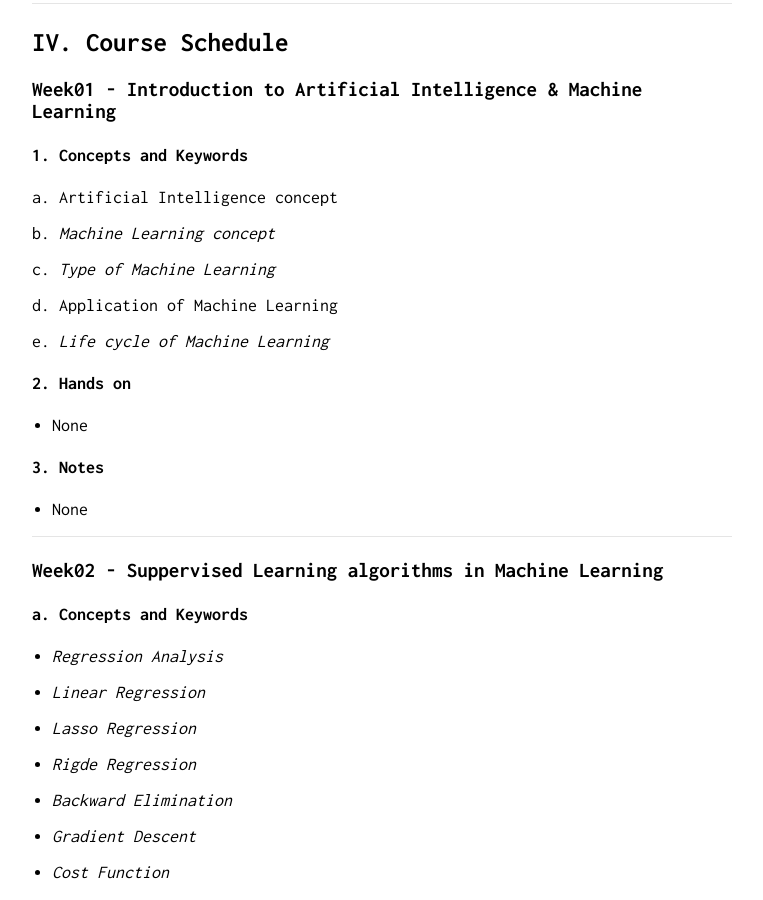
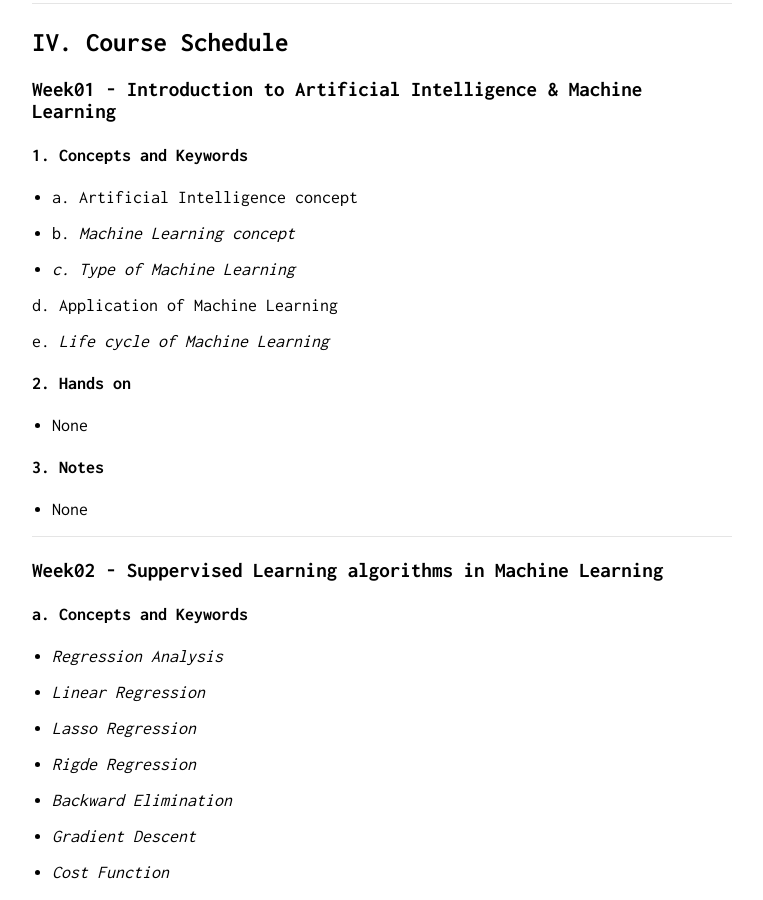
Before and after one commit to nguyenthaihoc02/About-Me, a Jekyll site: the page built from course1.md, in a window 1280 px wide and 900 px high, scrolled down 1534 px. Shown: the whole window, without its empty margins (258-1021 px from the left). Built offline with Jekyll 4.4.1, drawn with Linux system fonts in a browser that asks for light colours.

Commit message:
update cs

```diff
--- a/course1.md
+++ b/course1.md
@@ -83,11 +83,11 @@ CSAIOOO includes discussions on AI-related topics, especially focusing on two ma
 
 #### 1. Concepts and Keywords
 
- a. Artificial Intelligence concept
+* a. Artificial Intelligence concept
 
- b. *Machine Learning concept*
+* b. *Machine Learning concept*
 
- c. *Type of Machine Learning*
+* *c. Type of Machine Learning*
 
  d. Application of Machine Learning
 
```
